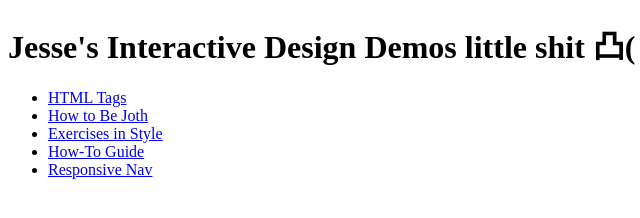
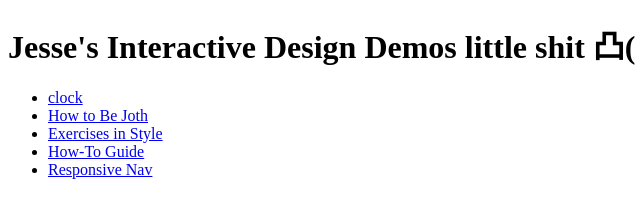
Before and after one commit to je55ethomp5on/interactive-design, a plain HTML site: page index.html in a window 1280 px wide. Shown: the full height of the page, 0-640 px from the left. Drawn offline with Linux system fonts and the light colour scheme.

Commit message:
clock
add link

```diff
--- a/index.html
+++ b/index.html
@@ -9,7 +9,7 @@
   <body>
     <h1>Jesse's Interactive Design Demos little shit 凸(｀0´)凸 </h1>
     <ul>
-      <li><a href="tags.html">HTML Tags</a></li>
+      <li><a href="clock.html">clock</a></li>
       <li><a href="how-to-be-joth">How to Be Joth</li>
       <li><a href="exercises-in-style">Exercises in Style</li>
       <li><a href="how-to">How-To Guide</li>
```
